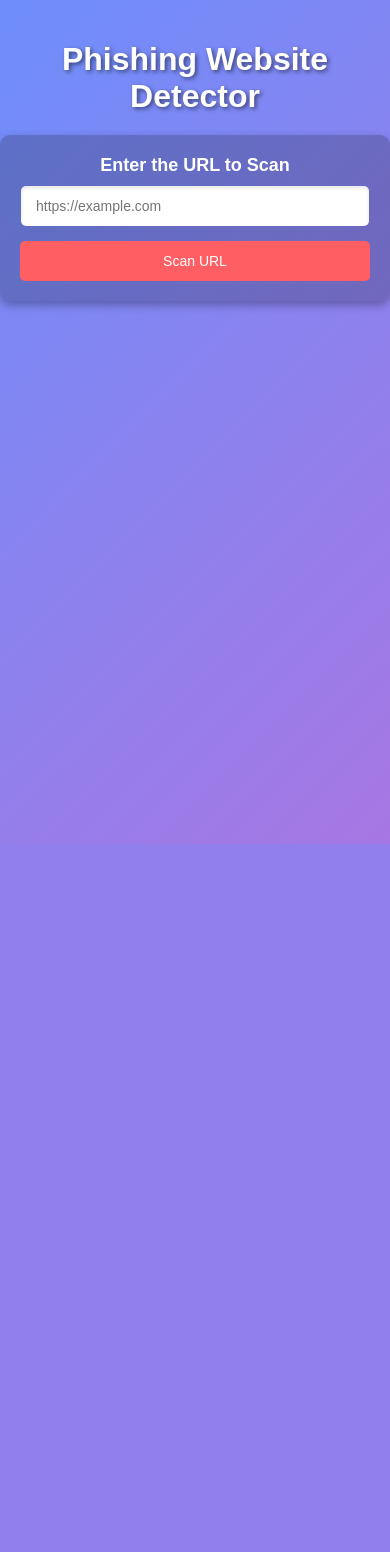
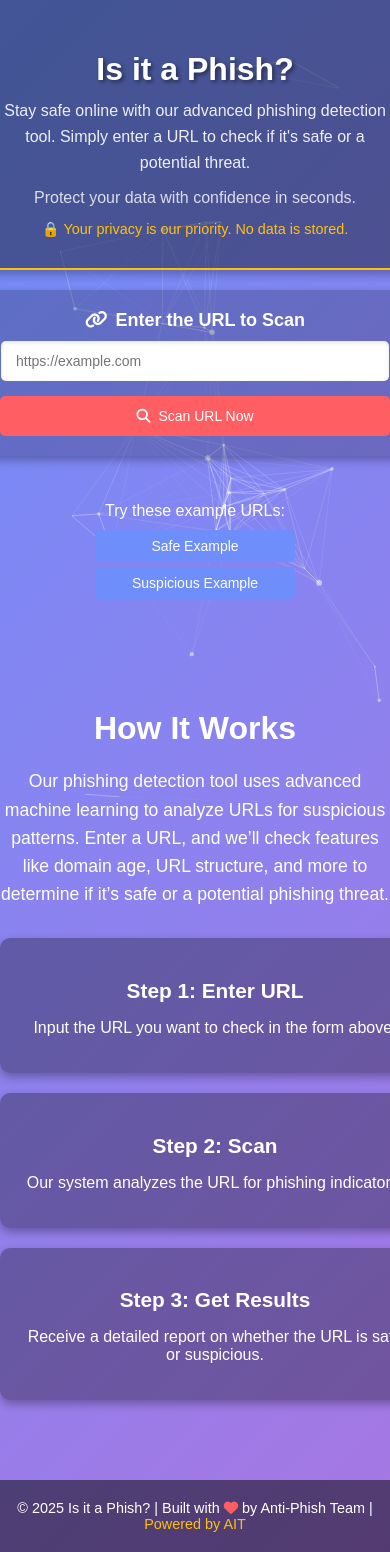
Before and after one commit to puskr99/phishing-detection, a Flask app: page / in a window 390 px wide; the page is wider, and only the part inside the window is pictured. Before the commit the page ends 844 px from the top of that part, so only its background shows below. Run offline with Flask 3, Linux system fonts and the light colour scheme; some libraries are stand-ins or nearby versions.

Commit message:
added more info on site

```diff
--- a/app/templates/index.html
+++ b/app/templates/index.html
@@ -3,12 +3,13 @@
 <head>
     <meta charset="UTF-8">
     <meta name="viewport" content="width=device-width, initial-scale=1.0">
-    <title>Phishing Website Detector</title>
+    <title>Is it a Phish? - Protect Yourself Online</title>
+    <link rel="stylesheet" href="https://cdnjs.cloudflare.com/ajax/libs/font-awesome/6.4.0/css/all.min.css">
     <style>
         body {
             font-family: Arial, sans-serif;
             margin: 0;
-            padding: 20px;
+            padding: 0;
             display: flex;
             flex-direction: column;
             align-items: center;
@@ -16,31 +17,56 @@
             background: linear-gradient(135deg, #6e8efb, #a777e3);
             color: white;
             box-sizing: border-box;
+            overflow-x: hidden;
         }
 
-        .page-title {
-            margin-bottom: 20px;
-            font-size: 2.5rem;
+        .hero-section {
             text-align: center;
+            padding: 30px 20px;
+            background: rgba(0, 0, 0, 0.4);
+            width: 100%;
+            box-shadow: 0 4px 10px rgba(0, 0, 0, 0.3);
+            animation: fadeIn 1s ease-in-out;
+            border-bottom: 2px solid #ffc107;
+        }
+
+        .hero-section h1 {
+            font-size: 3rem;
+            margin-bottom: 10px;
             text-shadow: 2px 2px 4px rgba(0, 0, 0, 0.5);
-            width: 100%;
+            animation: slideIn 1s ease-in-out;
+        }
+
+        .hero-section p {
+            font-size: 1.2rem;
+            max-width: 600px;
+            margin: 0 auto 10px;
+            line-height: 1.6;
+            opacity: 0.9;
+        }
+
+        .trust-indicator {
+            font-size: 0.9rem;
+            color: #ffc107;
+            margin-top: 10px;
         }
 
         .main-container {
             display: flex;
-            flex-direction: row; /* Children side-by-side */
-            gap: 20px; /* Space between main content and features panel */
+            flex-direction: row;
+            gap: 20px;
             width: 100%;
-            max-width: 1200px; /* Max width for the entire layout */
-            align-items: flex-start; /* Align items to the top */
+            max-width: 1200px;
+            align-items: flex-start;
+            padding: 20px;
         }
 
         .scanner-content {
-            flex: 2; /* Takes up 2/3 of the space */
+            flex: 2;
             display: flex;
             flex-direction: column;
             align-items: center;
-            width: 100%; /* Ensure it uses the allocated flex space */
+            width: 100%;
         }
 
         form {
@@ -50,12 +76,13 @@
             padding: 20px;
             border-radius: 10px;
             box-shadow: 0px 4px 10px rgba(0, 0, 0, 0.3);
-            width: 100%; /* Fill scanner-content */
-            max-width: 600px; /* Max-width for the form itself */
+            width: 100%;
+            max-width: 600px;
+            animation: fadeInUp 1s ease-in-out;
         }
 
         #url {
-            width: calc(100% - 32px); /* Adjust width considering padding */
+            width: calc(100% - 32px);
             padding: 12px 15px;
             border: none;
             border-radius: 5px;
@@ -163,113 +174,239 @@
         .features-panel .raw-value {
             font-size: 0.8em;
             color: #ccc;
-            display: block; /* Ensure it's on a new line or distinct */
+            display: block;
             margin-top: 3px;
         }
 
+        .example-btn {
+            padding: 8px 15px;
+            background-color: #6e8efb;
+            color: white;
+            border: none;
+            border-radius: 5px;
+            cursor: pointer;
+            font-size: 14px;
+            margin: 0 5px;
+            transition: background-color 0.3s ease, transform 0.2s ease;
+        }
 
-        /* Responsive adjustments */
-        @media (max-width: 992px) { /* Medium devices (tablets, less than 992px) */
+        .example-btn:hover {
+            background-color: #5a78e0;
+            transform: translateY(-2px);
+        }
+
+        @keyframes fadeIn {
+            from { opacity: 0; }
+            to { opacity: 1; }
+        }
+
+        @keyframes slideIn {
+            from { transform: translateY(-20px); opacity: 0; }
+            to { transform: translateY(0); opacity: 1; }
+        }
+
+        @keyframes fadeInUp {
+            from { transform: translateY(20px); opacity: 0; }
+            to { transform: translateY(0); opacity: 1; }
+        }
+
+        @media (max-width: 992px) {
             .main-container {
                 flex-direction: column;
-                align-items: center; /* Center items when stacked */
+                align-items: center;
             }
             .scanner-content, .features-panel {
-                flex: none; /* Reset flex property */
+                flex: none;
                 width: 100%;
-                max-width: 600px; /* Allow them to take up similar width when stacked */
+                max-width: 600px;
             }
             .features-panel {
-                margin-top: 20px; /* Add space when stacked */
+                margin-top: 20px;
             }
         }
 
-        @media (max-width: 576px) { /* Small devices (landscape phones, 576px and down) */
-            .page-title { font-size: 2rem; }
-            #url { font-size: 14px; }
-            button { font-size: 14px; }
+        @media (max-width: 576px) {
+            .hero-section h1 { font-size: 2rem; }
+            .hero-section p { font-size: 1rem; }
+            #url, button { font-size: 14px; }
             #result h2 { font-size: 20px; }
             .features-panel h2 { font-size: 1.3rem; }
             .features-panel li { font-size: 0.9em; }
+            .example-btn {
+                display: block;
+                margin: 5px auto;
+                width: 200px;
+            }
+        }
+
+        #particles-js {
+            position: fixed;
+            top: 0;
+            left: 0;
+            width: 100%;
+            height: 100%;
+            z-index: -1;
+        }
+
+        @media (max-width: 768px) {
+            .steps {
+                flex-direction: column;
+                align-items: center;
+            }
+            .step {
+                width: 100%;
+                max-width: 400px;
+            }
         }
     </style>
 </head>
 <body>
-    <h1 class="page-title">Phishing Website Detector</h1>
+    <div id="particles-js"></div>
+
+    <div class="hero-section">
+        <h1>Is it a Phish?</h1>
+        <p>Stay safe online with our advanced phishing detection tool. Simply enter a URL to check if it's safe or a potential threat.</p>
+        <p style="font-size: 1rem; margin: 10px 0; opacity: 0.8;">Protect your data with confidence in seconds.</p>
+        <div class="trust-indicator">🔒 Your privacy is our priority. No data is stored.</div>
+    </div>
 
     <div class="main-container">
         <div class="scanner-content">
             <form id="scan-form">
-                <label for="url" style="display: block; margin-bottom: 10px; font-size: 18px; font-weight: bold;">Enter the URL to Scan</label>
+                <label for="url" style="display: block; margin-bottom: 10px; font-size: 18px; font-weight: bold;">
+                    <i class="fas fa-link" style="margin-right: 8px;"></i>Enter the URL to Scan
+                </label>
                 <input type="url" id="url" name="url" placeholder="https://example.com" required>
-                <button type="submit">Scan URL</button>
+                <button type="submit"><i class="fas fa-search" style="margin-right: 8px;"></i>Scan URL Now</button>
             </form>
+            <div class="example-urls" style="text-align: center; margin-bottom: 20px;">
+                <p style="font-size: 1rem; margin-bottom: 10px;">Try these example URLs:</p>
+                <button class="example-btn" data-url="https://www.google.com">Safe Example</button>
+                <button class="example-btn" data-url="http://fake-login-page.com">Suspicious Example</button>
+            </div>
             <div id="updates">
-                <p>Awaiting updates...</p>
+                <p id="updates-text">Awaiting updates...</p>
+                <div id="loading-spinner" style="display: none; margin: 10px auto;">
+                    <i class="fas fa-spinner fa-spin" style="font-size: 24px;"></i>
+                </div>
             </div>
             <div id="result"></div>
         </div>
 
         <div id="suspicious-features" class="features-panel">
             <h2>Summary</h2>
-            <ul id="features-list">
-                </ul>
+            <ul id="features-list"></ul>
             <p id="no-features-message" style="text-align:center; display:none;">No specific suspicious features highlighted.</p>
         </div>
     </div>
+
+    <div class="how-it-works" style="width: 100%; max-width: 1200px; padding: 40px 20px; text-align: center;">
+        <h2 style="font-size: 2rem; margin-bottom: 20px;">How It Works</h2>
+        <p style="font-size: 1.1rem; max-width: 800px; margin: 0 auto 30px; line-height: 1.6;">
+            Our phishing detection tool uses advanced machine learning to analyze URLs for suspicious patterns. Enter a URL, and we’ll check features like domain age, URL structure, and more to determine if it’s safe or a potential phishing threat.
+        </p>
+        <div class="steps" style="display: flex; flex-wrap: wrap; gap: 20px; justify-content: center;">
+            <div class="step" style="flex: 1; min-width: 250px; background: rgba(0, 0, 0, 0.3); padding: 20px; border-radius: 10px; box-shadow: 0 4px 10px rgba(0, 0, 0, 0.3);">
+                <h3 style="font-size: 1.3rem; margin-bottom: 10px;">Step 1: Enter URL</h3>
+                <p>Input the URL you want to check in the form above.</p>
+            </div>
+            <div class="step" style="flex: 1; min-width: 250px; background: rgba(0, 0, 0, 0.3); padding: 20px; border-radius: 10px; box-shadow: 0 4px 10px rgba(0, 0, 0, 0.3);">
+                <h3 style="font-size: 1.3rem; margin-bottom: 10px;">Step 2: Scan</h3>
+                <p>Our system analyzes the URL for phishing indicators.</p>
+            </div>
+            <div class="step" style="flex: 1; min-width: 250px; background: rgba(0, 0, 0, 0.3); padding: 20px; border-radius: 10px; box-shadow: 0 4px 10px rgba(0, 0, 0, 0.3);">
+                <h3 style="font-size: 1.3rem; margin-bottom: 10px;">Step 3: Get Results</h3>
+                <p>Receive a detailed report on whether the URL is safe or suspicious.</p>
+            </div>
+        </div>
+    </div>
+
+    <footer style="width: 100%; padding: 20px; background: rgba(0, 0, 0, 0.5); text-align: center; margin-top: 40px;">
+        <p style="font-size: 0.9rem; margin: 0;">
+            &copy; 2025 Is it a Phish? | Built with <i class="fas fa-heart" style="color: #ff5e62;"></i> by Anti-Phish Team
+            | <a href="https://csim.cs.ait.ac.th/" style="color: #ffc107; text-decoration: none;">Powered by AIT</a>
+        </p>
+    </footer>
+
     <script src="https://cdnjs.cloudflare.com/ajax/libs/socket.io/4.5.3/socket.io.min.js"></script>
+    <script src="https://cdn.jsdelivr.net/particles.js/2.0.0/particles.min.js"></script>
     <script>
+        particlesJS('particles-js', {
+            particles: {
+                number: { value: 80, density: { enable: true, value_area: 800 } },
+                color: { value: '#ffffff' },
+                shape: { type: 'circle' },
+                opacity: { value: 0.5, random: false },
+                size: { value: 3, random: true },
+                line_linked: { enable: true, distance: 150, color: '#ffffff', opacity: 0.4, width: 1 },
+                move: { enable: true, speed: 2, direction: 'none', random: false, straight: false, out_mode: 'out', bounce: false }
+            },
+            interactivity: {
+                detect_on: 'canvas',
+                events: { onhover: { enable: true, mode: 'repulse' }, onclick: { enable: true, mode: 'push' }, resize: true },
+                modes: { repulse: { distance: 100, duration: 0.4 }, push: { particles_nb: 4 } }
+            },
+            retina_detect: true
+        });
+
         document.addEventListener('DOMContentLoaded', function () {
-            const socket = io(); // Assumes server is at the same origin
-
-            // Get references to DOM elements
+            const socket = io();
             const scanForm = document.getElementById('scan-form');
             const urlInput = document.getElementById('url');
             const updatesDiv = document.getElementById('updates');
+            const updatesText = document.getElementById('updates-text');
+            const loadingSpinner = document.getElementById('loading-spinner');
             const resultDiv = document.getElementById('result');
             const featuresPanel = document.getElementById('suspicious-features');
             const featuresList = document.getElementById('features-list');
             const noFeaturesMessage = document.getElementById('no-features-message');
 
-            // Event listener for form submission
             scanForm.addEventListener('submit', function (e) {
-                e.preventDefault(); // Prevent default form submission
-                const url = urlInput.value.trim(); // Get and trim URL
+                e.preventDefault();
+                const url = urlInput.value.trim();
                 if (!url) {
-                    alert("Please enter a URL."); // Basic validation
+                    alert("Please enter a URL.");
                     return;
                 }
 
-                // Reset UI elements for a new scan
-                updatesDiv.innerHTML = '<p>Starting scan...</p>';
+                if (window.scrollY === 0) {
+                    scanForm.scrollIntoView({ behavior: 'smooth', block: 'start' });
+                }
+
+                updatesText.innerHTML = 'Starting scan...';
+                loadingSpinner.style.display = 'block';
+                updatesDiv.style.display = 'block';
                 resultDiv.innerHTML = '';
-                featuresList.innerHTML = ''; // Clear previous features
-
-                updatesDiv.style.display = 'block';
+                featuresList.innerHTML = '';
                 resultDiv.style.display = 'none';
-                featuresPanel.style.display = 'block'; // Always show features panel
+                featuresPanel.style.display = 'block';
                 noFeaturesMessage.style.display = 'none';
 
-                // Emit 'start_scan' event to the server
                 socket.emit('start_scan', { url: url });
             });
 
-            // Event listener for 'scan_update' from server
+            document.querySelectorAll('.example-btn').forEach(button => {
+                button.addEventListener('click', function () {
+                    urlInput.value = this.dataset.url;
+                    scanForm.dispatchEvent(new Event('submit'));
+                });
+            });
+
             socket.on('scan_update', function (data) {
                 if (data.error) {
-                    updatesDiv.innerHTML = `<p style="color: #ff5e62;">Error: ${data.error}</p>`;
+                    updatesText.innerHTML = `<span style="color: #ff5e62;">Error: ${data.error}</span>`;
+                    loadingSpinner.style.display = 'none';
                 } else {
-                    updatesDiv.innerHTML = `<p>${data.message}</p>`;
+                    updatesText.innerHTML = data.message;
+                    loadingSpinner.style.display = 'block';
                 }
             });
 
-            // Event listener for 'scan_complete' from server
             socket.on('scan_complete', function (data) {
-                updatesDiv.innerHTML = `<p style="color: #28a745;">Scan Complete!</p>`;
-
+                updatesText.innerHTML = `<span style="color: #28a745;">Scan Complete!</span>`;
+                loadingSpinner.style.display = 'none';
                 const { prediction, probabilities, features: featureValues, feature_names } = data;
 
-                // Display the main prediction result
                 resultDiv.style.display = 'block';
                 resultDiv.innerHTML = `
                     <h2>Scan Result</h2>
@@ -278,15 +415,15 @@
                             ${prediction === 1 ? "Phishing" : "Legitimate"}
                         </span>
                     </p>
-                    <p><strong>Confidence:</strong></p>
+                    <p><strong>Confidence:</strong>
                         <span style="color: ${prediction === 1 ? 'red' : 'green'}; font-size: 1.5rem; font-weight: bold;">
-                        ${prediction === 1
-                            ? (probabilities[1] * 100).toFixed(2)
-                            : (probabilities[0] * 100).toFixed(2)}%
+                            ${prediction === 1
+                                ? (probabilities[1] * 100).toFixed(2)
+                                : (probabilities[0] * 100).toFixed(2)}%
                         </span>
+                    </p>
                 `;
 
-                // Populate the features panel
                 featuresList.innerHTML = '';
                 featuresPanel.style.display = 'block';
 
@@ -344,9 +479,6 @@
                         } else if (name === 'time_domain_expiration' && value < 365) {
                             description = 'Domain expiration time is less than 1 year.';
                             suspiciousTag = ' (Suspicious)';
-                        } else {
-                            description = '';
-                            suspiciousTag = '';
                         }
 
                         const listItem = document.createElement('li');
@@ -363,24 +495,24 @@
                             </div>
                         `;
                         featuresList.appendChild(listItem);
-
                     });
                 } else {
                     noFeaturesMessage.style.display = 'block';
                     noFeaturesMessage.textContent = 'No feature data available to display.';
                 }
+
             });
 
-            // Handle connection issues
             socket.on('connect_error', (err) => {
-                updatesDiv.innerHTML = `<p style="color: #ff5e62;">Connection Error: ${err.message}</p>`;
+                updatesText.innerHTML = `<span style="color: #ff5e62;">Connection Error: ${err.message}</span>`;
+                loadingSpinner.style.display = 'none';
             });
 
             socket.on('disconnect', () => {
-                updatesDiv.innerHTML = `<p style="color: #ffc107;">Disconnected from server.</p>`;
+                updatesText.innerHTML = `<span style="color: #ffc107;">Disconnected from server.</span>`;
+                loadingSpinner.style.display = 'none';
             });
         });
     </script>
-
 </body>
 </html>
```
Also changed, not shown: other parts of app/templates/index.html (+13 -31 lines).
